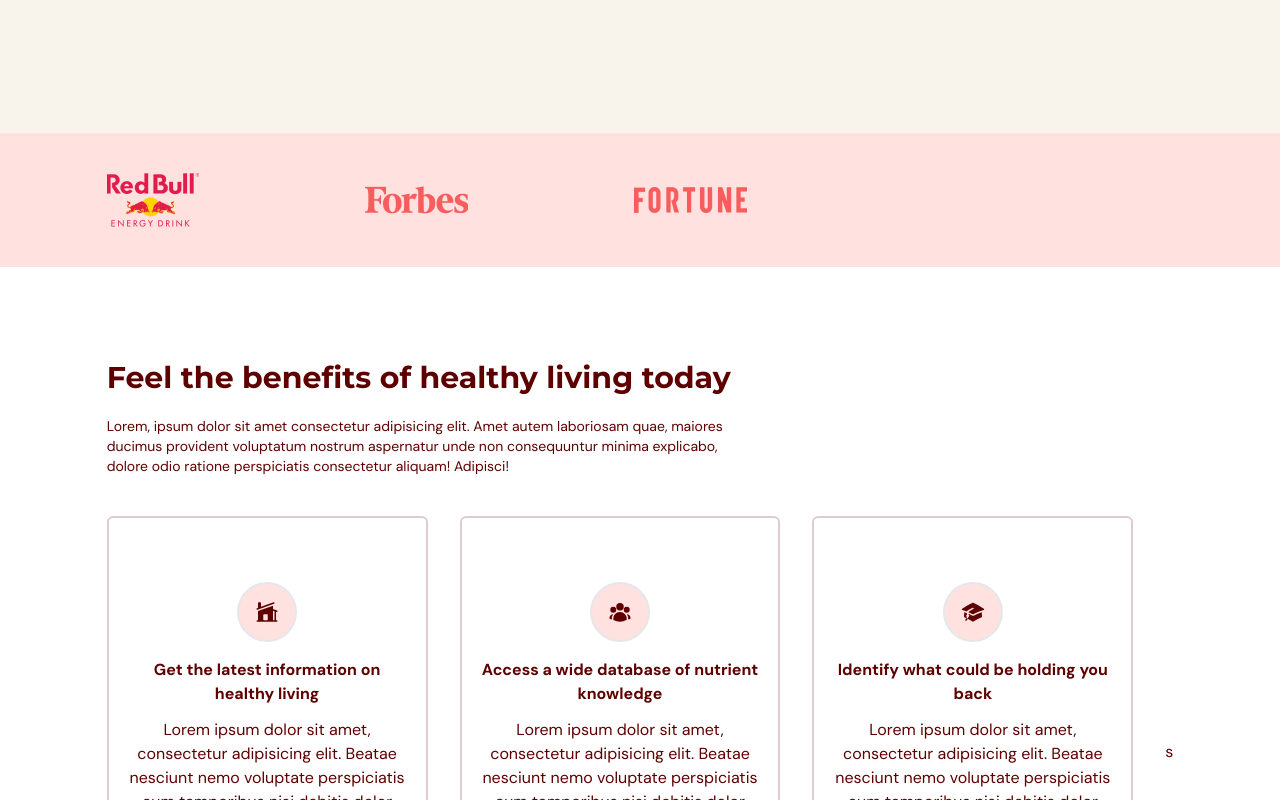
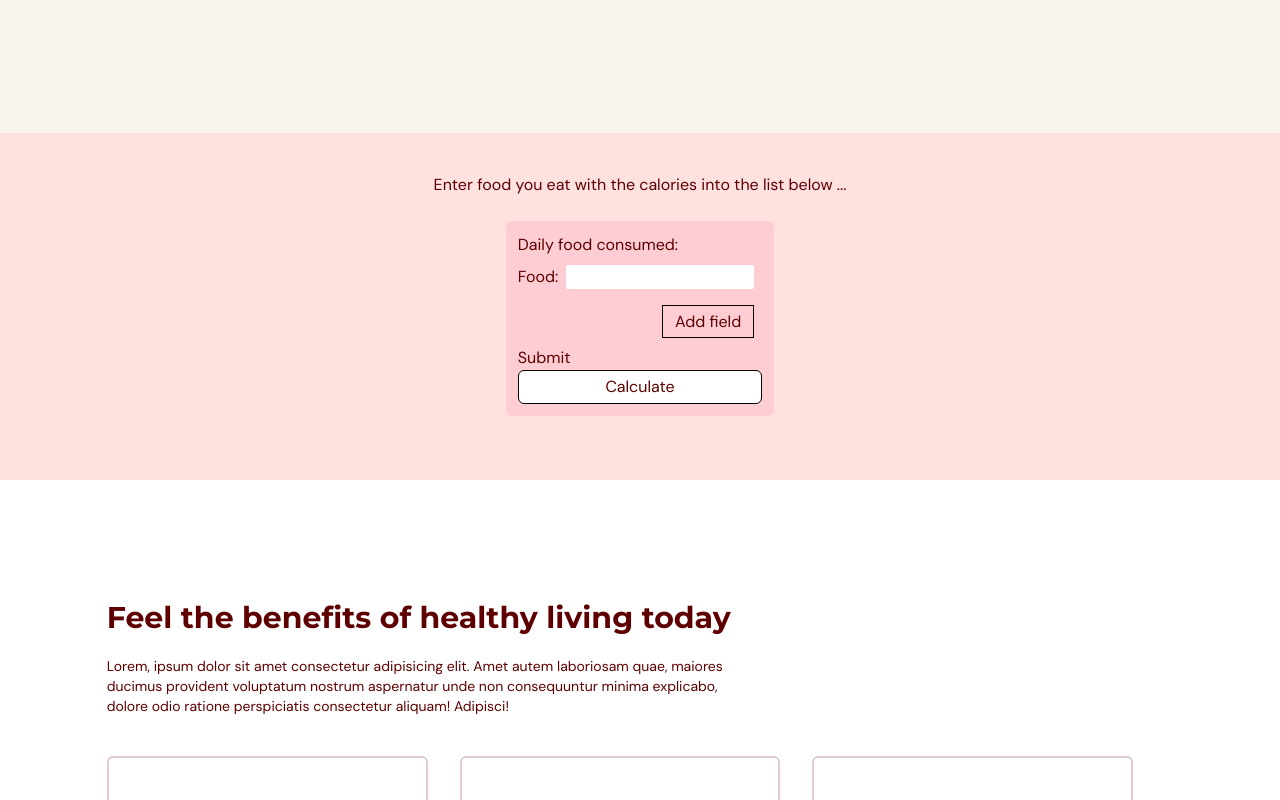
Before and after one commit to AyrtonCR/health-tracker-app, a React (Vite) app in the folder health-application/: page / in a window 1280 px wide. Shown: the part 540-1340 px from the top of the page. Built offline with nearby package versions, Linux system fonts and the light colour scheme.

Commit message:
working on onClick event handler for main function

```diff
--- /dev/null
+++ b/health-application/src/components/addField.jsx
@@ -0,0 +1,53 @@
+// document.on("click", ".add_field", function () {
+//   '<input type="text" class="input" name="field[]" value="">'.insertAfter(
+//     ".input:last",
+//   );
+// });
+import { useState } from "react";
+
+export default function AddField() {
+  const [counter, setCounter] = useState(0);
+
+  const handleClick = () => {
+    setCounter(counter + 1);
+    console.log(counter);
+  };
+  return (
+    <div className="App">
+      <button onClick={handleClick}>Submit</button>
+
+      {Array.from(Array(counter)).map((c, index) => {
+        return <input key={c} type="text"></input>;
+      })}
+    </div>
+  );
+}
+
+// export default function addField() {
+//   return (
+//     <>
+//       <script src="https://cdnjs.cloudflare.com/ajax/libs/jquery/3.3.1/jquery.min.js"></script>
+//       <form>
+//         <div className="input-group">
+//           <label placeholder="Your email">Food:</label>
+//           <input className="input" placeholder=" Cereal, Chips, Fruit, etc" />
+//         </div>
+//       </form>
+
+//       <button
+//         type="button"
+//         className="add_field"
+//         onClick={function () {
+//           return (
+//             <>
+//               <input />
+//               <label>Somet hing</label>
+//             </>
+//           );
+//         }}
+//       >
+//         Add field
+//       </button>
+//     </>
+//   );
+// }
--- /dev/null
+++ b/health-application/src/components/java.js
@@ -0,0 +1,5 @@
+document.on("click", ".add_field", function () {
+  '<input type="text" class="input" name="field[]" value="">'.insertAfter(
+    ".input:last",
+  );
+});
--- a/health-application/src/scenes/benefits/index.tsx
+++ b/health-application/src/scenes/benefits/index.tsx
@@ -45,7 +45,11 @@ type Props = {
 
 const Benefits = ({ setSelectedPage }: Props) => {
   return (
-    <section id="benefits" className="mx-auto min-h-full w-5/6 py-20">
+    <div>
+      <section
+        id="benefits"
+        className="mx-auto grid min-h-full w-5/6 py-[5rem] md:py-[20rem]"
+      >
         <motion.div
           onViewportEnter={() => setSelectedPage(SelectedPage.Benefits)}
         >
@@ -63,10 +67,10 @@ const Benefits = ({ setSelectedPage }: Props) => {
           >
             <Htext>Feel the benefits of healthy living today</Htext>
             <p className="my-5 text-sm">
-            Lorem, ipsum dolor sit amet consectetur adipisicing elit. Amet autem
-            laboriosam quae, maiores ducimus provident voluptatum nostrum
-            aspernatur unde non consequuntur minima explicabo, dolore odio
-            ratione perspiciatis consectetur aliquam! Adipisci!
+              Lorem, ipsum dolor sit amet consectetur adipisicing elit. Amet
+              autem laboriosam quae, maiores ducimus provident voluptatum
+              nostrum aspernatur unde non consequuntur minima explicabo, dolore
+              odio ratione perspiciatis consectetur aliquam! Adipisci!
             </p>
           </motion.div>
           {/* Benefits */}
@@ -156,6 +160,7 @@ const Benefits = ({ setSelectedPage }: Props) => {
           </div>
         </motion.div>
       </section>
+    </div>
   );
 };
 
--- a/health-application/src/scenes/home/index.tsx
+++ b/health-application/src/scenes/home/index.tsx
@@ -1,21 +1,18 @@
 import React from "react";
-import useMediaQuery from "@/hooks/useMediaQuery";
+// import useMediaQuery from "@/hooks/useMediaQuery";
 import ActionButton from "@/shared/ActionButton";
 import HomePageText from "@/assets/httitle.png";
 import HomePageGraphic from "@/assets/food-png/png-2.png";
-import SponsorRedbull from "@/assets/SponsorRedBull.png";
-import SponsorForbes from "@/assets/SponsorForbes.png";
-import SponsorFortune from "@/assets/SponsorFortune.png";
 import AnchorLink from "react-anchor-link-smooth-scroll";
 import { SelectedPage } from "@/shared/types";
 import { motion } from "framer-motion";
-
+import AddField from "@/components/addField";
 type Props = {
   setSelectedPage: (value: SelectedPage) => void;
 };
 
 function Home({ setSelectedPage }: Props) {
-  const isAboveMediumScreens = useMediaQuery("(min-width:1060px)");
+  // const isAboveMediumScreens = useMediaQuery("(min-width:1060px)");
 
   return (
     <section
@@ -86,17 +83,35 @@ function Home({ setSelectedPage }: Props) {
       </motion.div>
       {/* Sponsors */}
 
-      {isAboveMediumScreens && (
-        <div className="h=[150px] w-full bg-primary-100 py-10">
-          <div className="mx-auto w-5/6">
-            <div className="flex w-3/5 items-center justify-between gap-8">
-              <img alt="redbull-sponsor" src={SponsorRedbull}></img>
-              <img alt="forbes-sponsor" src={SponsorForbes}></img>
-              <img alt="fortune-sponsor" src={SponsorFortune}></img>
+      <div className="h=[150px] w-full bg-primary-100 py-10">
+        <div className="mx-auto w-5/6">
+          <div className="grid justify-items-center">
+            <p className="grid ">
+              Enter food you eat with the calories into the list below ...
+            </p>
+            {/* Form Container */}
+            <div className="">
+              {/* Form */}
+              <form className="m-6 grid h-fit w-fit rounded-md border-solid border-black bg-rose-200 p-3">
+                {/* Sub title */}
+                <p>Daily food consumed:</p>
+                {/* Form Input */}
+                <div>
+                  <label>Food:</label>
+                  <input className="m-2 rounded-sm"></input>
+                </div>
+                <button className="m-2 grid justify-self-end border-[0.01rem] border-solid border-black px-3 py-[0.2rem]">
+                  Add field
+                </button>
+                <AddField />
+                <button className="rounded-md border-[0.01rem] border-solid border-black bg-white px-3 py-1 transition-all hover:scale-[1.1] hover:border-[0.09rem] hover:border-black hover:bg-slate-50">
+                  Calculate
+                </button>
+              </form>
             </div>
           </div>
         </div>
-      )}
+      </div>
     </section>
   );
 }
```
Lines whose indentation alone changed are shown as unchanged.
